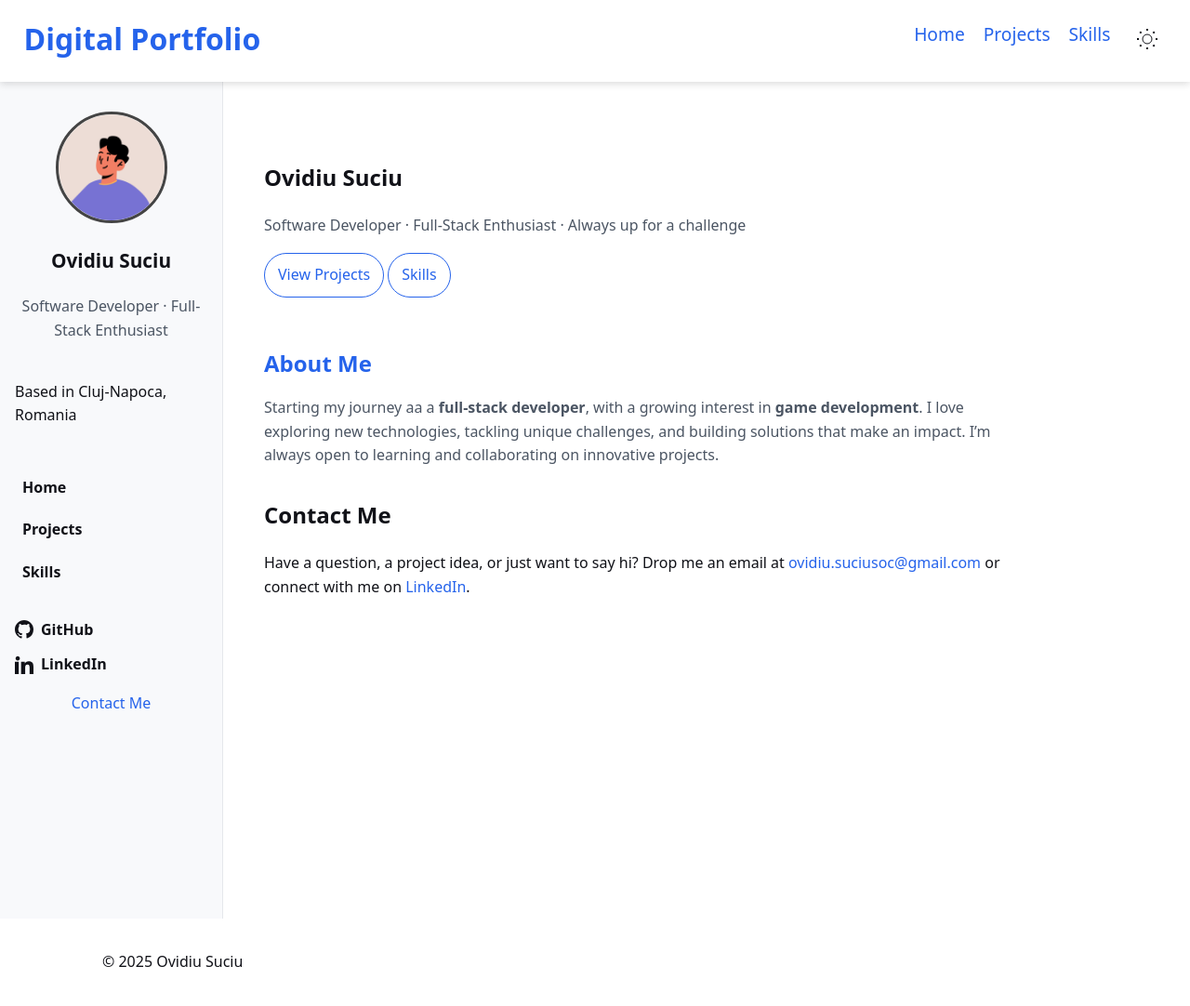
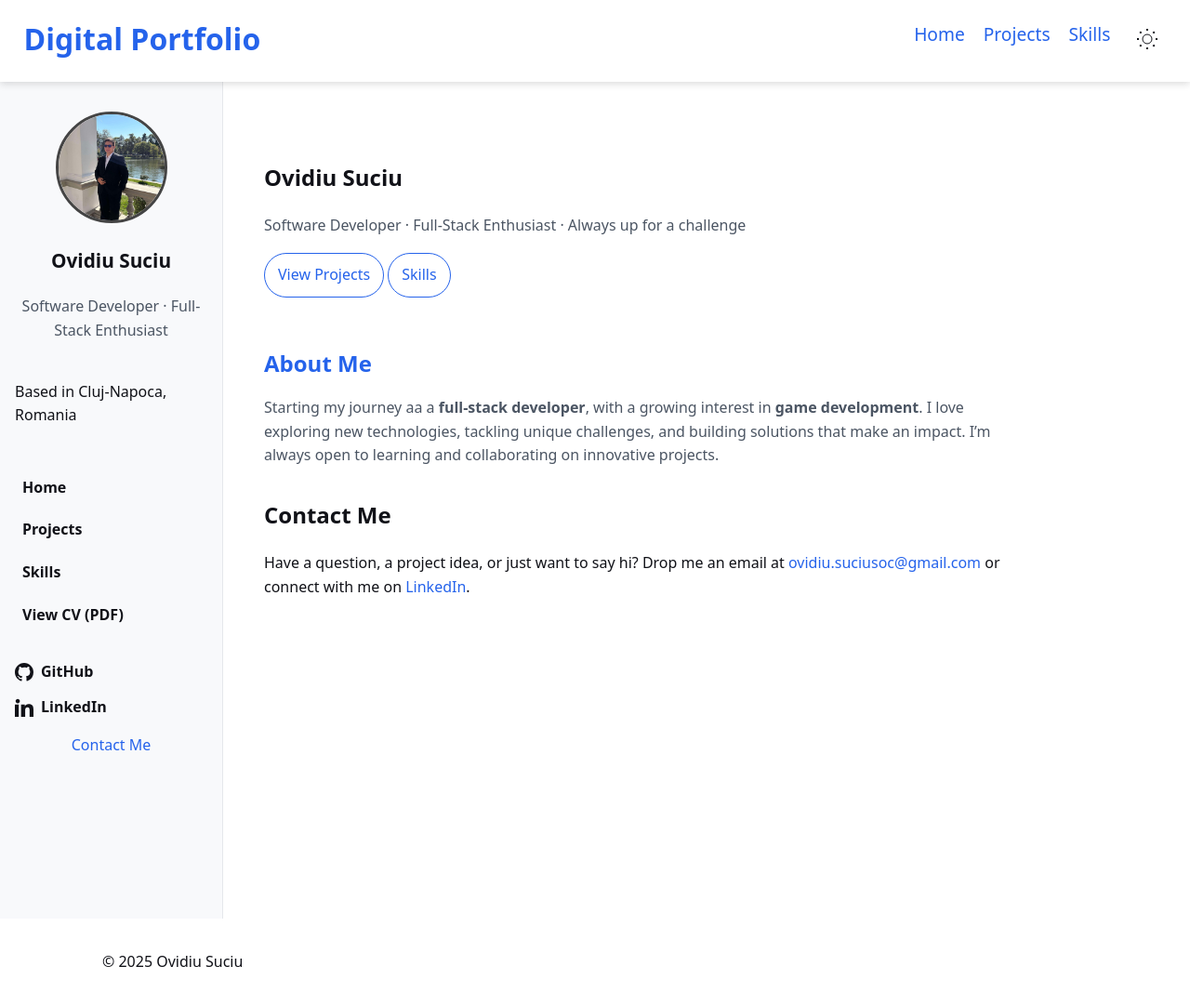
Before and after one commit to socovidiu/my-website, a Jekyll site: the page built from index.md, in a window 1280 px wide. Shown: the whole page at 93% size. Built offline with Jekyll 4.4.1, drawn with Linux system fonts in a browser that asks for light colours.

Commit message:
Added CV view feature

```diff
--- a/_includes/sidebar.html
+++ b/_includes/sidebar.html
@@ -1,6 +1,6 @@
 <aside class="sidebar">
   <div class="sidebar-profile">
-    <img src="{{ '/assets/img/avatar.png' | relative_url }}" alt="Profile photo" class="sidebar-avatar">
+    <img src="{{ '/assets/img/profile_photo.jpg' | relative_url }}" alt="Profile photo" class="sidebar-avatar">
     <h2 class="sidebar-name">Ovidiu Suciu</h2>
     <p class="sidebar-bio">Software Developer · Full-Stack Enthusiast</p>
     <p class="sidebar-location">Based in Cluj-Napoca, Romania</p>
@@ -9,6 +9,13 @@
     <a href="{{ '/' | relative_url }}">Home</a>
     <a href="{{ '/projects/' | relative_url }}">Projects</a>
     <a href="{{ '/skills/' | relative_url }}">Skills</a>
+
+    <a
+      href="{{ '/assets/CV.pdf' | relative_url }}"
+      target="_blank" rel="noopener">
+      View CV (PDF)
+    </a>
+
   </nav>
   <div class="sidebar-links">
     <a href="https://github.com/socovidiu" target="_blank" rel="noopener" title="GitHub">
--- a/_layouts/home.html
+++ b/_layouts/home.html
@@ -20,6 +20,7 @@ layout: default
     and building solutions that make an impact. I’m always open to learning and collaborating
     on innovative projects.
   </p>
+
 </section>
 
 {% assign featured = site.projects | where_exp: 'p', 'p.featured == true' | slice: 6 %}
```
Also changed, not shown: assets/img/profile_photo.jpg (added), 1 other file.
